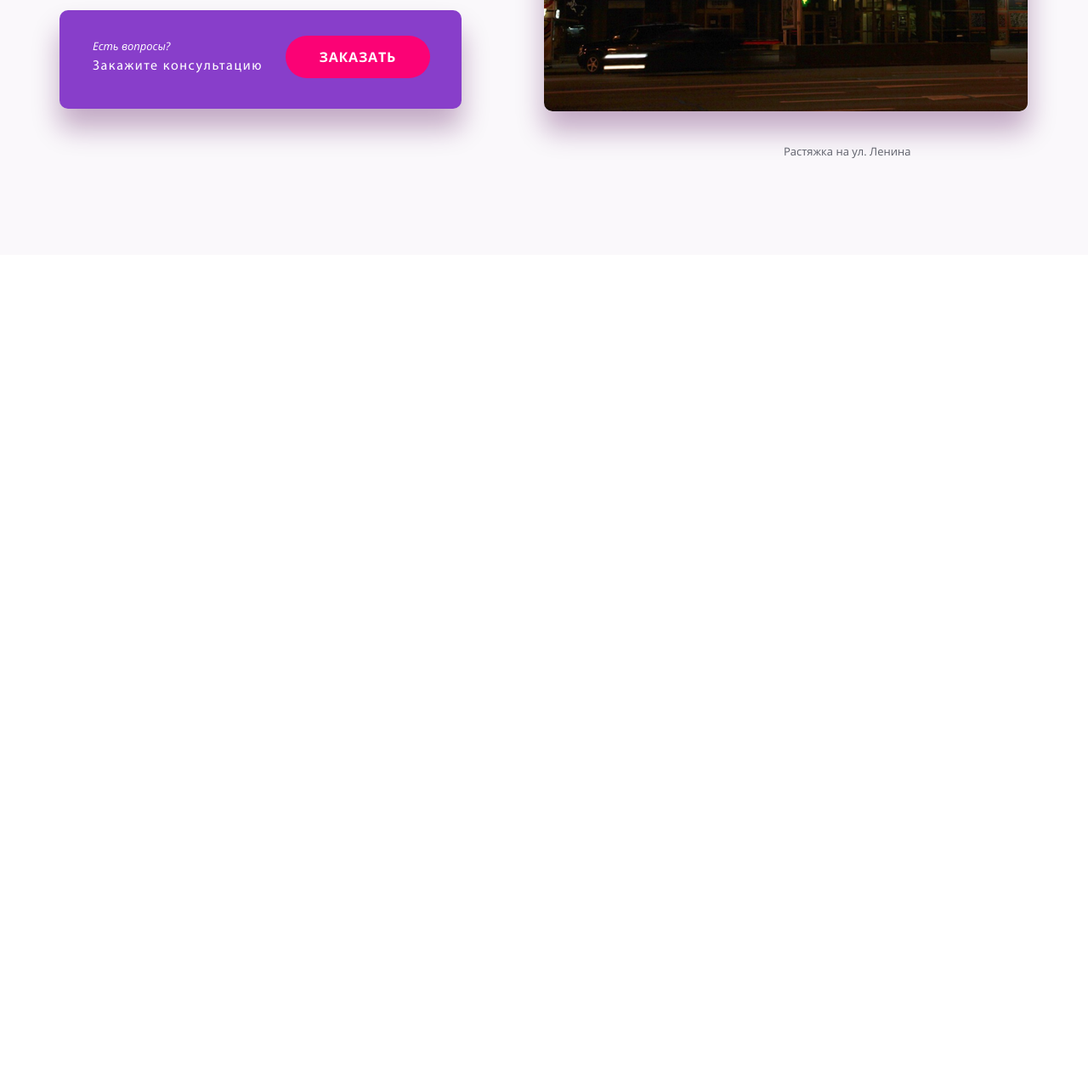
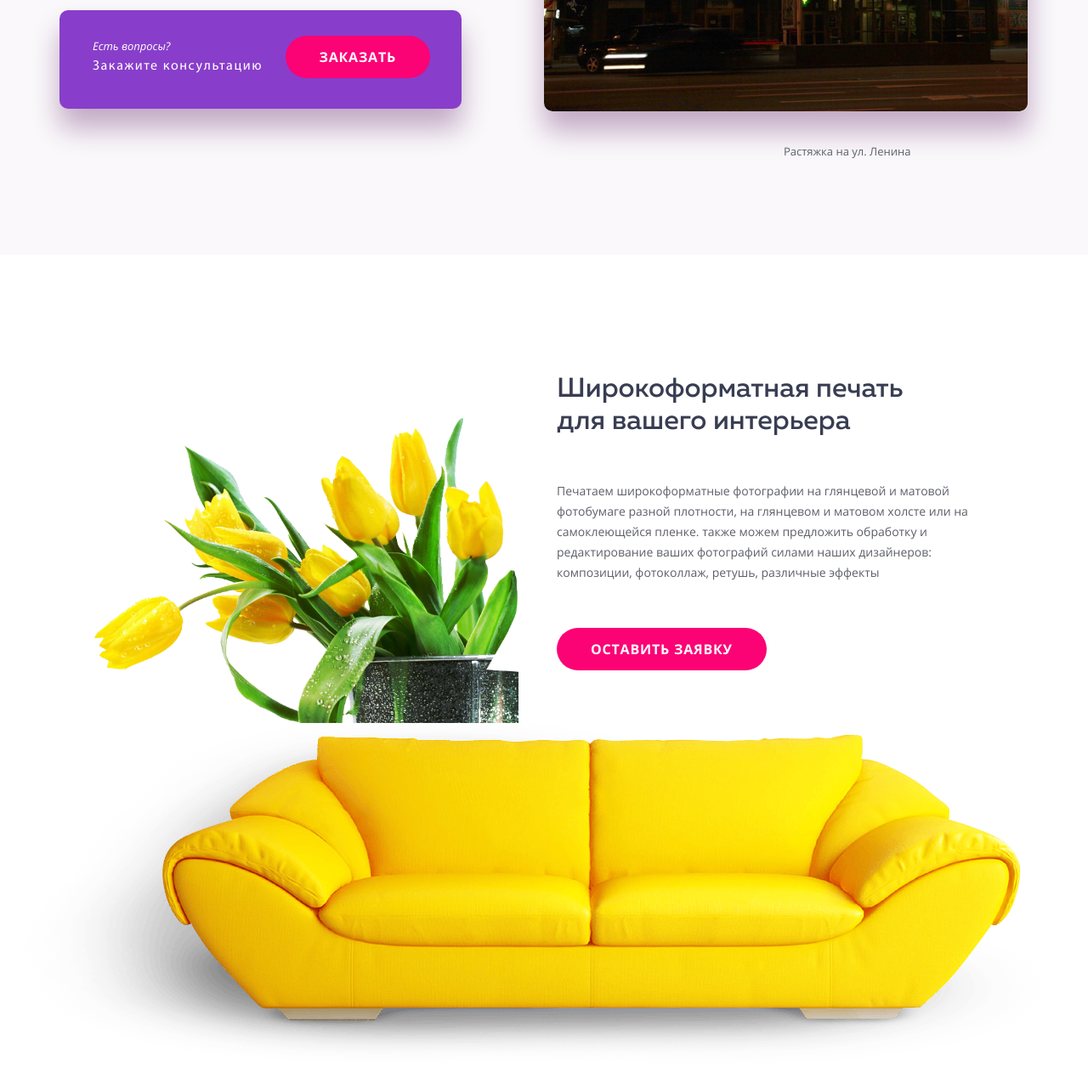
Before and after one commit to pr-jack/ArtActive, a website: page source/index.html in a window 1280 px wide. Shown: the part 2226-3496 px from the top of the page at 85% size. Before the commit the page ends 2526 px from the top, so only its background shows below. Drawn offline with nearby package versions, Linux system fonts and the light colour scheme; files that its build step writes are made by us from their sources.

Commit message:
03.10.19

```diff
--- a/source/index.html
+++ b/source/index.html
@@ -139,6 +139,31 @@
           </div>
         </div>
       </section>
+      <section class="print">
+        <div class="wrapper">
+          <div class="print__image">
+            <img class="print__image--content" src="img/tulips.png" alt="tulip">
+          </div>
+          <div class="print__text">
+            <div class="print__text--slogan">
+              Широкоформатная печать для вашего интерьера
+            </div>
+            <div class="print__text--description">
+              <p>
+                Печатаем широкоформатные фотографии на глянцевой и матовой фотобумаге разной плотности,
+                на глянцевом и матовом холсте или на самоклеющейся пленке. также можем предложить обработку и
+                редактирование ваших фотографий силами наших дизайнеров: композиции, фотоколлаж, ретушь, различные эффекты
+              </p>
+            </div>
+            <div class="print--button-wrapper">
+              <button class="print--button site-button" type="button" name="button">Оставить заявку</button>
+            </div>
+          </div>
+        </div>
+        <div class="print-overlay">
+          <img src="img/divan.png" alt="divan">
+        </div>
+      </section>
     </main>
   </body>
 </html>
--- /dev/null
+++ b/source/sass/blocks/print.scss
@@ -0,0 +1,46 @@
+.print {
+  position: relative;
+  height: 1040px;
+  padding-top: 90px;
+}
+
+.print__image {
+  padding-top: 100px;
+
+  &--content {
+    width: 540px;
+  }
+}
+
+.print__text {
+  padding-left: 45px;
+
+  &--slogan {
+    padding-top: 50px;
+    width: 410px;
+    font-family: "MullerMedium", "Arial", sans-serif;
+    font-size: 32px;
+    line-height: 38px;
+    color: $font-color-slogan;
+  }
+
+  &--description {
+    padding-top: 50px;
+    padding-bottom: 28px;
+    width: 515px;
+    font-family: "OpenSansRegular", "Arial", sans-serif;
+    font-size: 14px;
+    line-height: 24px;
+    color: $font-color-description;
+
+    p {
+      padding-bottom: 25px;
+    }
+  }
+}
+
+.print-overlay {
+  position: absolute;
+  right: 50px;
+  bottom: 82px;
+}
--- a/source/sass/style.scss
+++ b/source/sass/style.scss
@@ -6,3 +6,4 @@
 @import "blocks/header.scss";
 @import "blocks/about.scss";
 @import "blocks/service.scss";
+@import "blocks/print.scss";
```
Also changed, not shown: source/img/divan.png (added), source/img/tulips.png (added).
